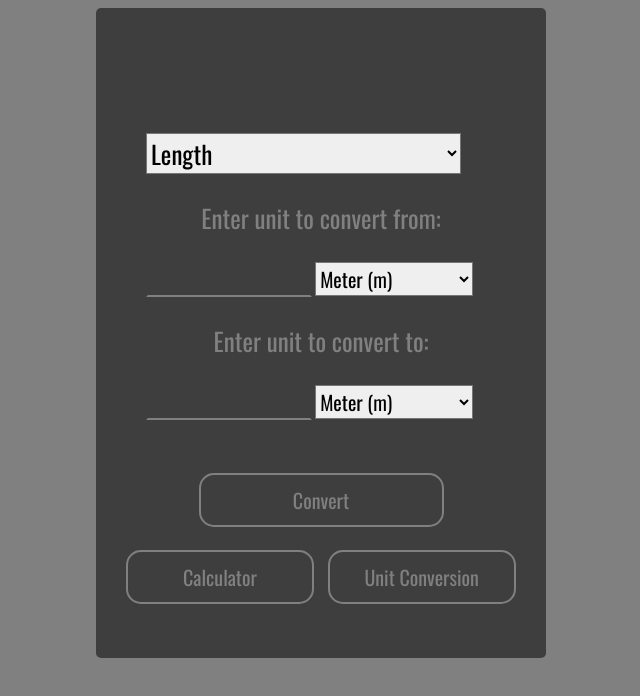
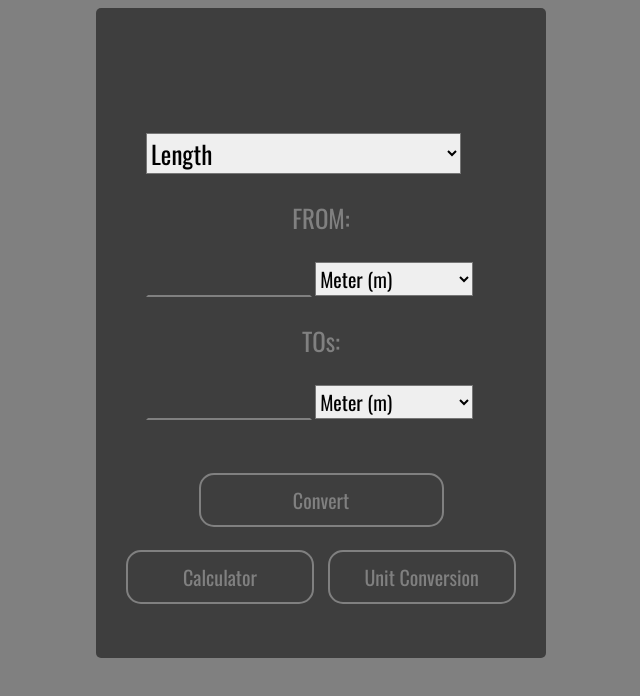
Before and after one commit to auhermia/Calculator-converter, a plain HTML site: page index.html in a window 1280 px wide. Both pictures are taken after a click on the button "Unit Conversion". Shown: the whole page, without its empty margins (319-959 px from the left). Drawn offline with nearby package versions, Linux system fonts and the light colour scheme.

Commit message:
updated converter text

```diff
--- a/index.html
+++ b/index.html
@@ -59,11 +59,11 @@
                 <option>Volume</option>
             </select>
             <!-- From -->
-            <p>Enter unit to convert from:</p>
+            <p>FROM:</p>
             <input type="text" id="from"/>
             <select id="fromUnit"></select>
             <!-- To -->
-            <p>Enter unit to convert to:</p>
+            <p>TOs:</p>
             <input type="text" id="to" />
             <select id="toUnit"></select>
             <button id="convert_equal">Convert</button>
```
